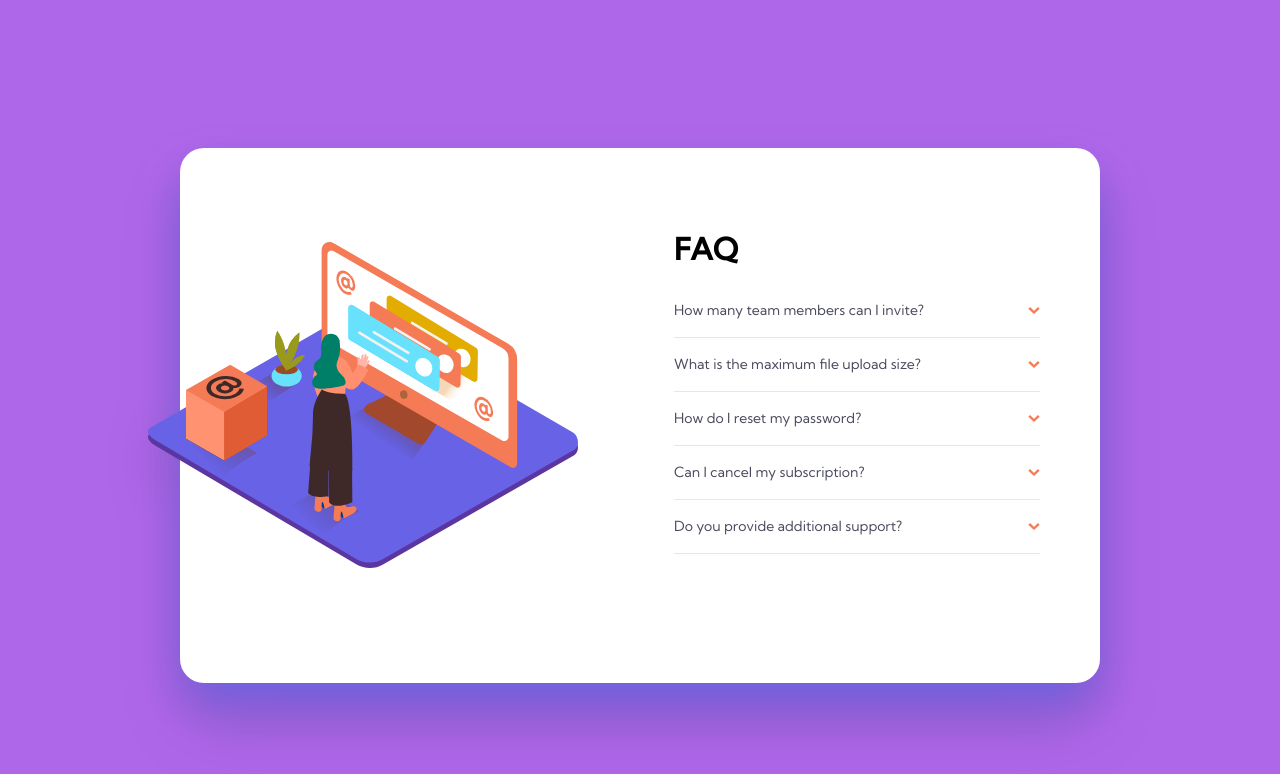
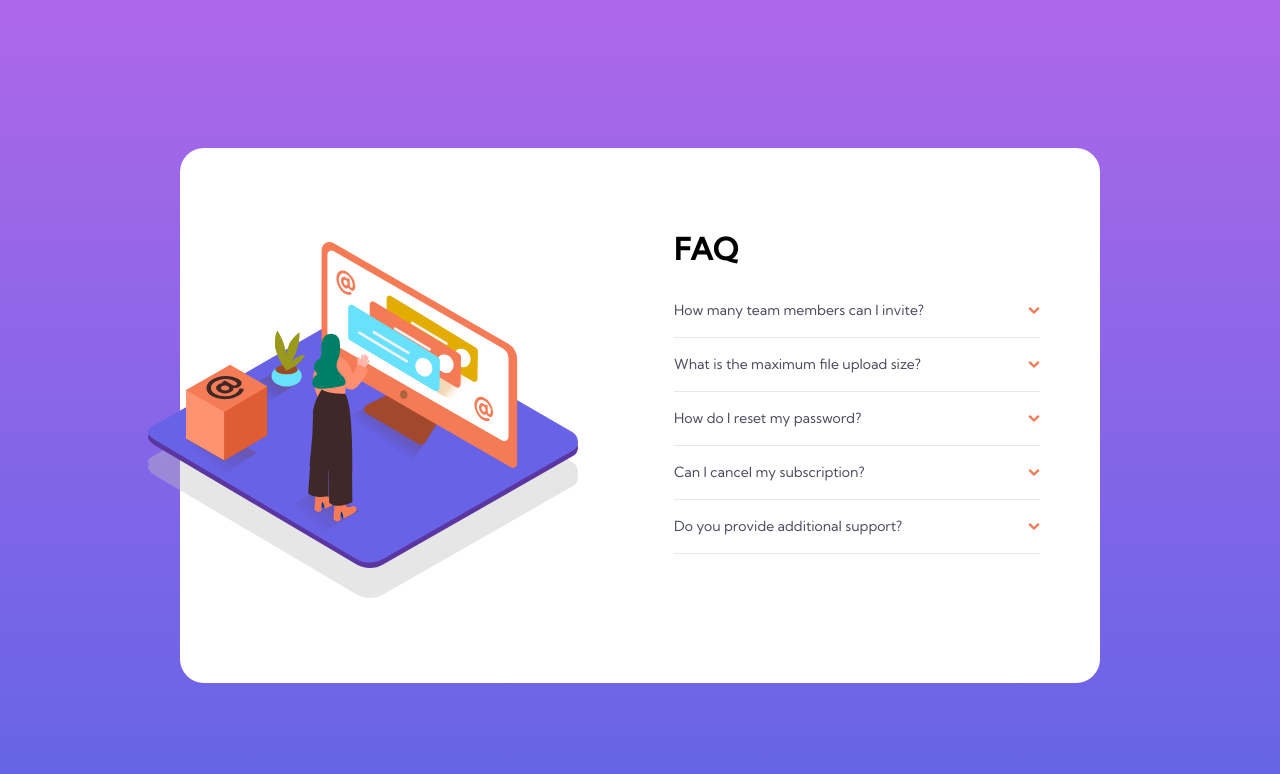
Before and after one commit to OTF31/faq-accordion-card, a React (Create React App) app: page / in a window 1280 px wide. Shown: the top 774 px of the page. Built offline with nearby package versions, Linux system fonts and the light colour scheme; the HTML template or start-up script is replaced by a standard one.

Commit message:
Add shadow to image and bg gradient

```diff
--- a/src/App.jsx
+++ b/src/App.jsx
@@ -54,12 +54,12 @@ const App = () => {
 
   return (
     <>
-      <div className="flex min-h-screen min-w-min flex-col items-center justify-center bg-[#AF67E9] px-10 pt-[120px] pb-[50px] lg:pt-[80px]">
-        <div className="flex h-[535px] w-[330px] min-w-[330px] flex-col items-center rounded-3xl bg-white px-7 font-kumbhSans shadow-2xl shadow-[#6565E7] drop-shadow-2xl lg:w-[920px] lg:flex-row lg:justify-between">
+      <div className="flex min-h-screen min-w-full flex-col items-center justify-center bg-gradient-to-b from-[#AE67E9] to-[#6464E6] px-10 pt-[120px] pb-[50px] lg:pt-[80px]">
+        <div className="flex h-[535px] w-[330px] min-w-[330px] flex-col items-center rounded-3xl bg-white px-7 font-kumbhSans lg:w-[920px] lg:flex-row lg:justify-between">
           <Icon
             height={200}
             width={230}
-            className="relative bottom-[115px] lg:bottom-[10px] lg:right-[60px] lg:h-[390px] lg:w-[430px]"
+            className="relative bottom-[115px] drop-shadow-[0px_30px_0px_rgba(192,192,192,0.4)] lg:bottom-[10px] lg:right-[60px] lg:h-[390px] lg:w-[430px]"
           />
 
           <div className="lg- flex w-full flex-col gap-4 lg:w-[430px] lg:px-8">
```
